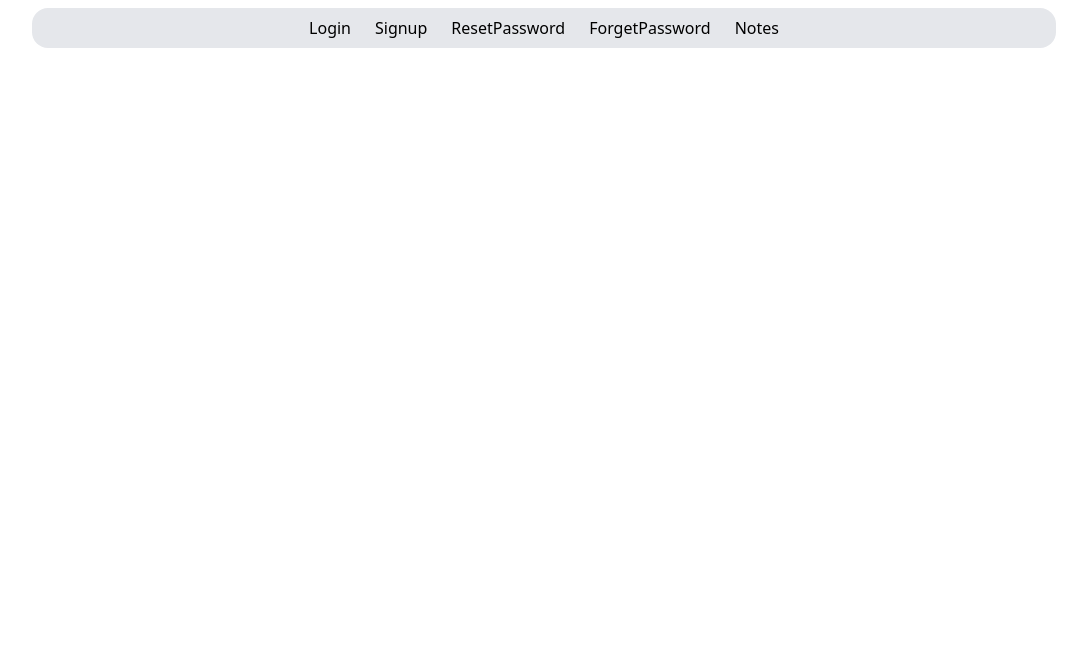
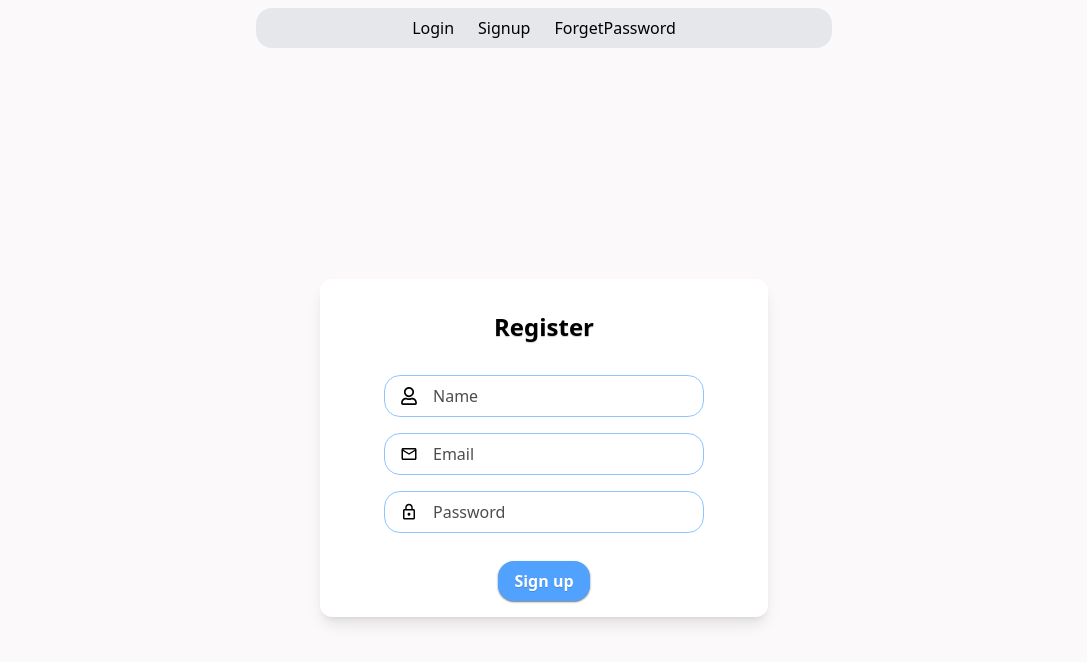
Before and after one commit to Akshay1799/Note-App, a React app in the folder client/: page / in a window 1280 px wide. Shown: the top 662 px of the page, without its empty margins (96-1183 px from the left). Built offline with nearby package versions, Linux system fonts and the light colour scheme; no server answers; the HTML template or start-up script is replaced by a standard one.

Commit message:
implemented authContext and protected routes

```diff
--- a/client/src/components/Layout/MainLayout.jsx
+++ b/client/src/components/Layout/MainLayout.jsx
@@ -5,8 +5,8 @@ import Navbar from '../Navbar'
 const MainLayout = () => {
   return (
     <>
-    <Navbar/>
     <main>
+        <Navbar/>
         <Outlet/>
     </main>
     </>
--- a/client/src/components/Navbar.jsx
+++ b/client/src/components/Navbar.jsx
@@ -1,16 +1,48 @@
 // Navbar.jsx
 
-import { Link } from 'react-router-dom'
+import { Link, useNavigate } from 'react-router-dom'
+import { useAuth } from '../context/AuthContext'
+
 
 const Navbar = () => {
+
+  const { user, loading, logout } = useAuth();
+
+  const navigate = useNavigate();
+  if (loading) return null;
+
+  const handleLogout = async () => {
+    await logout();
+    navigate("/login");
+  }
+
   return (
-    <nav className='bg-gray-200 flex items-center justify-center w-5xl mx-auto 0 py-2 rounded-2xl mt-2'>
+    <nav className='bg-gray-200 flex items-center justify-center w-xl mx-auto 0 py-2 rounded-2xl mt-2'>
       <ul className='flex gap-6'>
+        {!user ? (
+          <>
+            <li>
               <Link to={'/login'}>Login</Link>
+            </li>
+            <li>
               <Link to={'/signup'}>Signup</Link>
-            <Link to={'/resetPassword'}>ResetPassword</Link>
+            </li>
+            <li>
               <Link to={'/forgetPassword'}>ForgetPassword</Link>
+              </li>
+          </>
+        ) : (
+          <>
+            <li>
               <Link to={'/notes'}>Notes</Link>
+            </li>
+
+            <li>
+              <button onClick={handleLogout} className='hover:cursor-pointer'>Logout</button>
+            </li>
+
+          </>
+        )}
       </ul>
     </nav>
   )
--- /dev/null
+++ b/client/src/context/AuthContext.jsx
@@ -0,0 +1,46 @@
+import {useState, useEffect, createContext, useContext} from 'react'
+import { api } from '../api/axios'
+
+const AuthContext = createContext(null);
+
+export const AuthProvider = ({children}) => {
+    const [user, setUser] = useState(null);
+    const [loading, setLoading] = useState(true);
+
+    useEffect(() => {
+      const fetchUser = async()=>{
+        try {
+            const response = await api.get("/api/auth/me");
+            setUser(response.data.user);
+        } catch (error) {
+            setUser(null)
+        } finally {
+            setLoading(false)
+        }
+      }
+
+      fetchUser();
+
+    }, [])
+
+    const logout = async()=>{
+        await api.post("/api/auth/logout");
+        setUser(null)
+    }
+
+  return (
+    <AuthContext.Provider value={{
+        user,
+        loading,
+        isAuthenticated: !! user,
+        setUser,
+        logout,
+    }} >
+        {children}
+    </AuthContext.Provider>
+  )
+}
+
+export const useAuth = ()=>{
+    return useContext(AuthContext)
+}
--- a/client/src/index.css
+++ b/client/src/index.css
@@ -23,3 +23,7 @@ input:-moz-autofill {
 ::placeholder {
   color: rgba(0, 0, 0, 0.7) !important;
 }
+
+body{
+  background-color: rgb(251, 249, 249);
+}
--- a/client/src/pages/Login.jsx
+++ b/client/src/pages/Login.jsx
@@ -2,6 +2,7 @@ import {useState} from 'react'
 import { useNavigate } from 'react-router-dom'
 import { api } from '../api/axios'
 import { MdOutlineEmail, MdLockOutline } from "react-icons/md";
+import { useAuth } from '../context/AuthContext';
 
 const Login = () => {
   const [formData, setFormData] = useState({
@@ -10,6 +11,8 @@ const Login = () => {
   })
   const [isLoading, setisLoading] = useState(false)
   const [error, setError] = useState("")
+
+  const{setUser} = useAuth();
 
   const navigate = useNavigate();
 
@@ -32,9 +35,10 @@ const Login = () => {
       setisLoading(true);
       setError("")
 
-      await api.post("/api/auth/login", formData);
+      const res = await api.post("/api/auth/login", formData);
+      setUser(res.data.user)
+      navigate('/notes')
 
-      navigate('/notes')
     } catch (error) {
       setError(error.response?.data?.message || 'Login failed please try again')
     } finally {
@@ -46,7 +50,7 @@ const Login = () => {
 
             {error && <p className='text-red-500 flex my-2'>{error}</p>}
 
-          <form onSubmit={handleSubmit} className=' shadow-xs  shadow-black flex flex-col justify-center mx-auto w-full max-w-md  px-5 py-4 gap-4 rounded-xl '>
+          <form onSubmit={handleSubmit} className='bg-white shadow-xs  shadow-black flex flex-col justify-center mx-auto w-full max-w-md  px-5 py-4 gap-4 rounded-xl '>
             <h2 className='flex justify-center font-bold text-2xl my-4 text-black '>Login</h2>
             <div className='relative flex justify-center items-center'>
               <label htmlFor="email">
@@ -60,7 +64,7 @@ const Login = () => {
                 <input name='password' value={formData.password} onChange={handleChange} id='Password' type="password" placeholder='Password' className='text-black outline-none border border-blue-300 w-xs pl-12 py-2 rounded-2xl' />
               </label>
             </div>
-            <button disabled={isLoading} type='submit' className='mt-3 hover:ease-in hover:duration-100 hover:cursor-pointer  px-4 py-2  rounded-2xl mx-auto 0 bg-blue-400 shadow-2xl shadow-gray-500 '>
+            <button disabled={isLoading} type='submit' className='mt-3 hover:ease-in hover:duration-100 hover:cursor-pointer  px-4 py-2  rounded-2xl mx-auto 0 bg-blue-400 shadow-xs shadow-gray-500 '>
               <span className='text-shadow-2xs font-bold text-white'>{isLoading?"Logging in..." : "Login"}</span>
             </button>
           </form>
--- a/client/src/pages/Signup.jsx
+++ b/client/src/pages/Signup.jsx
@@ -52,8 +52,8 @@ const Signup = () => {
 
         {isError && <p className='text-red-500 flex my-2'>{isError}</p>}
 
-      <form onSubmit={handleSubmit} className=' shadow-xs  shadow-black flex flex-col justify-center mx-auto w-full max-w-md  px-5 py-4 gap-4 rounded-xl '>
-        <h2 className='flex justify-center font-bold text-2xl my-4 text-black '>Register</h2>
+      <form onSubmit={handleSubmit} className='bg-white shadow-lg  flex flex-col justify-center mx-auto w-full max-w-md  px-5 py-4 gap-4 rounded-xl '>
+        <h2 className='flex justify-center font-bold text-2xl my-4 text-black text-shadow-xs'>Register</h2>
         <div className='relative flex justify-center items-center'>
           <label htmlFor="username"><FaRegUser className='text-black absolute ml-4 mt-3 text-lg' />
             <input name='name' value={formdata.name} onChange={handleChange} id='username' type="text" placeholder='Name' className='text-black w-xs pl-12 py-2 border border-blue-300 rounded-2xl outline-none' />
@@ -69,7 +69,7 @@ const Signup = () => {
             <input name='password' value={formdata.password} onChange={handleChange} id='Password' type="password" placeholder='Password' className='text-black outline-none border border-blue-300 w-xs pl-12 py-2 rounded-2xl' />
           </label>
         </div>
-        <button disabled={isLoading} type='submit' className='mt-3 hover:ease-in hover:duration-100 hover:cursor-pointer  px-4 py-2  rounded-2xl mx-auto 0 bg-blue-400 shadow-2xl shadow-gray-500 '>
+        <button disabled={isLoading} type='submit' className='mt-3 hover:ease-in hover:duration-100 hover:cursor-pointer  px-4 py-2  rounded-2xl mx-auto 0 bg-blue-400 shadow-xs shadow-gray-500 '>
           <span className='text-shadow-2xs font-bold text-white'>{isLoading?"Signing up..." : "Sign up"}</span>
         </button>
       </form>
--- a/client/src/routes/AppRoutes.jsx
+++ b/client/src/routes/AppRoutes.jsx
@@ -7,6 +7,7 @@ import ResetPassword from '../pages/ResetPassword'
 import ForgetPassword from '../pages/ForgetPassword'
 import Notes from '../pages/Notes'
 import MainLayout from '../components/Layout/MainLayout'
+import ProtectedRoute from './ProtectedRoute'
 
 
 const router = createBrowserRouter([
@@ -15,6 +16,10 @@ const router = createBrowserRouter([
         element: <MainLayout />,
         children: [
             {
+                path: '/',
+                element: <Signup />
+            },
+            {
                 path: '/login',
                 element: <Login />
             },
@@ -22,12 +27,16 @@ const router = createBrowserRouter([
                 path: '/signup',
                 element: <Signup />
             },
+
             {
-                path: '/notes',
-                element: <Notes />
+                element: <ProtectedRoute/>,
+                children:[
+                    {path: "notes", element: <Notes/>}
+                ]
             },
         ]
     },
+
 
     {
         path: '/resetPassword/:token',
@@ -42,9 +51,7 @@ const router = createBrowserRouter([
 
 function AppRoute() {
     return (
-        <div>
-            <RouterProvider router={router} />
-        </div>
+        <RouterProvider router={router} />
     )
 }
 
--- a/client/src/routes/ProtectedRoute.jsx
+++ b/client/src/routes/ProtectedRoute.jsx
@@ -0,0 +1,17 @@
+import React from 'react'
+import { Navigate, Outlet } from 'react-router-dom'
+import { useAuth } from '../context/AuthContext'
+
+const ProtectedRoute = () => {
+    const {loading, user} = useAuth();
+
+    if(loading) return null;
+
+    if(!user){
+        return <Navigate to={"/login"} replace/>
+    }
+
+  return <Outlet/>
+}
+
+export default ProtectedRoute;
```
Also changed, not shown: client/src/main.jsx (+5 -2 lines). Lines whose indentation alone changed are shown as unchanged.
